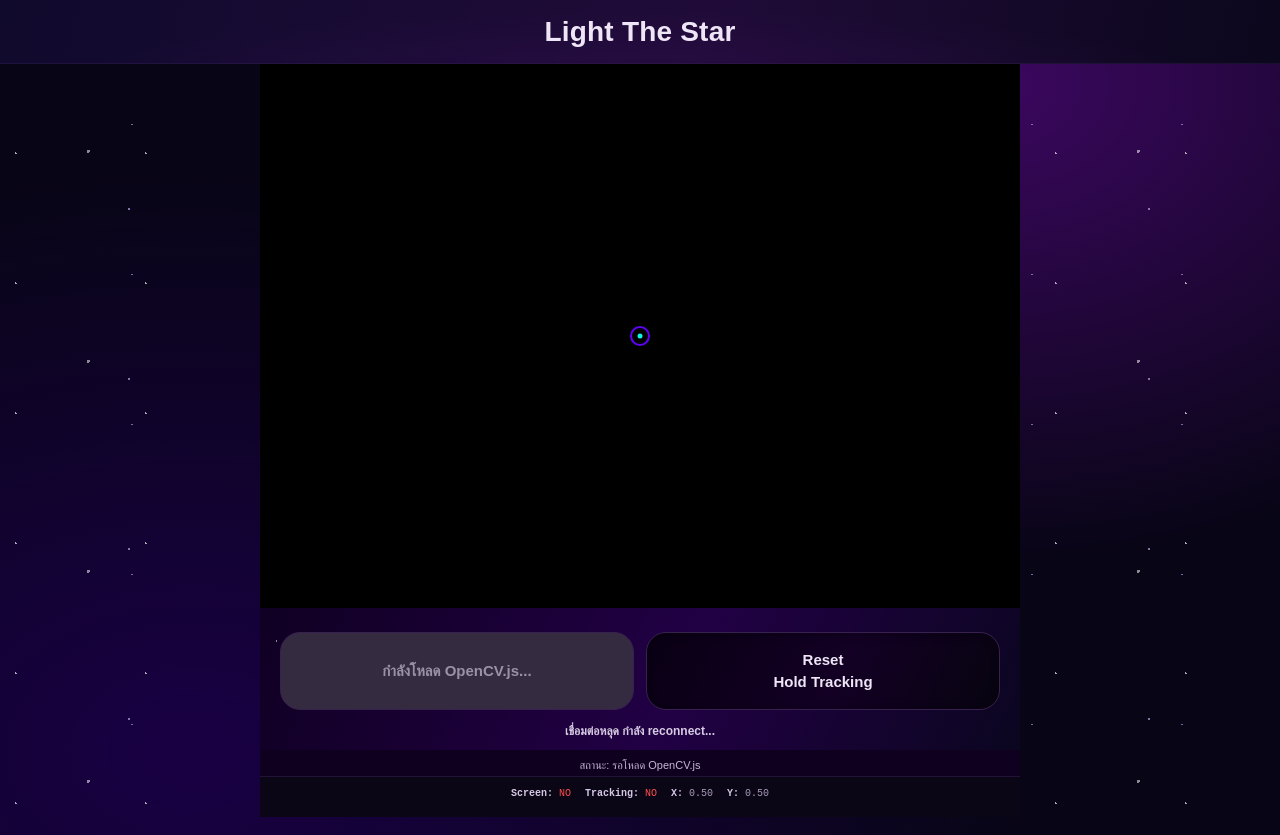
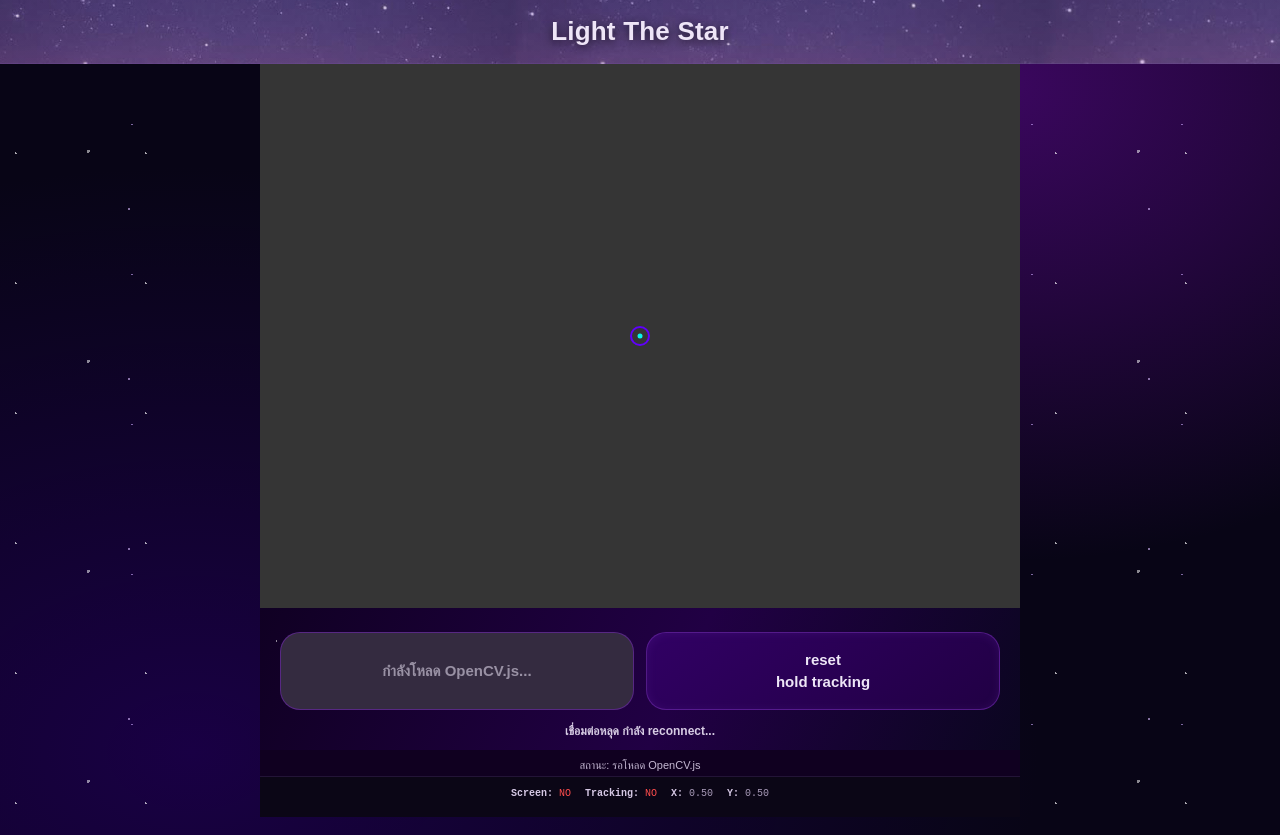
Before and after one commit to nantaphatsris/newUI-WJ, a website: page index.html in a window 1280 px wide. Drawn offline with Linux system fonts and the light colour scheme.

Commit message:
Add files via upload

```diff
--- a/index.html
+++ b/index.html
@@ -38,31 +38,23 @@ header {
   padding: 8px 12px;
   text-align: center;
 
+  /* ใช้ภาพกาแล็กซีที่ผู้ใช้ส่งมาเป็นพื้นหลังของแถบหัวเว็บ */
   background:
-    radial-gradient(
-      ellipse at 50% 130%,
-      #37105a55,
-      transparent 62%
-    ),
-    linear-gradient(
-      105deg,
-      #100a2d,
-      #200b38 55%,
-      #0b071c
-    );
+    linear-gradient(rgba(10, 3, 24, .14), rgba(10, 3, 24, .14)),
+    url("picPanelLightthestar.jpg") center center / cover no-repeat;
 
-  border-bottom: 1px solid #7650a322; }
-
-
-  h1 {
+  border-bottom: 1px solid #7650a344;
+}
+h1 {
   margin: 0;
   color: #eee5f7;
+  /* ใช้ฟอนต์เดียวกับปุ่ม Reset */
   font-family: Arial, sans-serif;
-  font-size: clamp(23px, 5vw, 28px);
+  font-size: clamp(21px, 5vw, 26px);
   font-weight: 700;
   letter-spacing: .2px;
+  text-shadow: 0 2px 10px rgba(0, 0, 0, .65);
 }
-
 main {
   width: 100%;
   max-width: 760px;
@@ -72,9 +64,9 @@ main {
 .camera-view {
   position: relative;
   width: 100%;
-  height: min(70vh, 680px);
+  height: min(66vh, 680px);
   min-height: 360px;
-  background: #000000;
+  background: #353535;
   border: 0;
   border-radius: 0;
   overflow: hidden;
@@ -121,15 +113,14 @@ canvas#canvasOutput {
   min-height: 49px;
   padding: 10px 18px;
   margin: 0;
-  border: 4px solid #18002f;
-
-background: linear-gradient(
-  100deg,
-  #281047,
-  #1b0a2e
-);
-
-box-shadow: 0 0 10px #2b075555;
+  border: 5px solid #260052;
+  border-radius: 19px;
+  background: linear-gradient(100deg, #4b1681, #5b268b);
+  color: #eee7f5;
+  font-size: 16px;
+  font-weight: 700;
+  line-height: 1.2;
+  box-shadow: 0 0 14px #5d00bd55;
   cursor: pointer;
 }
 #runAnimation:disabled { opacity: .5; }
@@ -149,25 +140,15 @@ button {
   width: 100%;
   min-height: 78px;
   padding: 12px 10px;
-  border: 1px solid #38204f;
+  border: 1px solid #6a27a5aa;
   border-radius: 20px;
-
-  /* ปุ่มสีม่วงเข้ม */
-  background: linear-gradient(
-  115deg,
-  #090014,
-  #130024 55%,
-  #070410
-);
-
+  background: linear-gradient(145deg, #310064, #210044);
   color: #eee6f7;
-  font-family: inherit;
   font-size: 15px;
   font-weight: 700;
   line-height: 1.5;
   cursor: pointer;
-
-  box-shadow: inset 0 1px 8px #00000055;
+  box-shadow: inset 0 1px 10px #6a2ba833;
 }
 button:active { transform: scale(.985); }
 button:disabled {
@@ -249,7 +230,7 @@ button:disabled {
 
   <div class="controls">
     <button id="startCamera" disabled>กำลังโหลด OpenCV.js...</button>
-    <button id="resetTracking" type="button">Reset<br>Hold Tracking</button>
+    <button id="resetTracking" type="button">reset<br>hold tracking</button>
     <div id="playerInfo">Player: กำลังเชื่อมต่อ...</div>
   </div>
 
@@ -1418,8 +1399,8 @@ button.addEventListener("click", async () => {
       canvasOutput.height
     );
 
-    button.textContent = "Open Camera";
-    status.textContent = "Open Camera";
+    button.textContent = "เปิดกล้องส่องหา";
+    status.textContent = "ปิดกล้องแล้ว";
 
     return;
   }
@@ -1449,7 +1430,7 @@ button.addEventListener("click", async () => {
     isProcessing = true;
     sendPlayerActive(true);
 
-    button.textContent = "Close Camera";
+    button.textContent = "ปิดกล้อง";
 
     status.textContent =
       "กล้องพร้อมแล้ว กำลังค้นหาขอบจอครั้งแรก";
```
Also changed, not shown: picPanelLightthestar.jpg (added).
